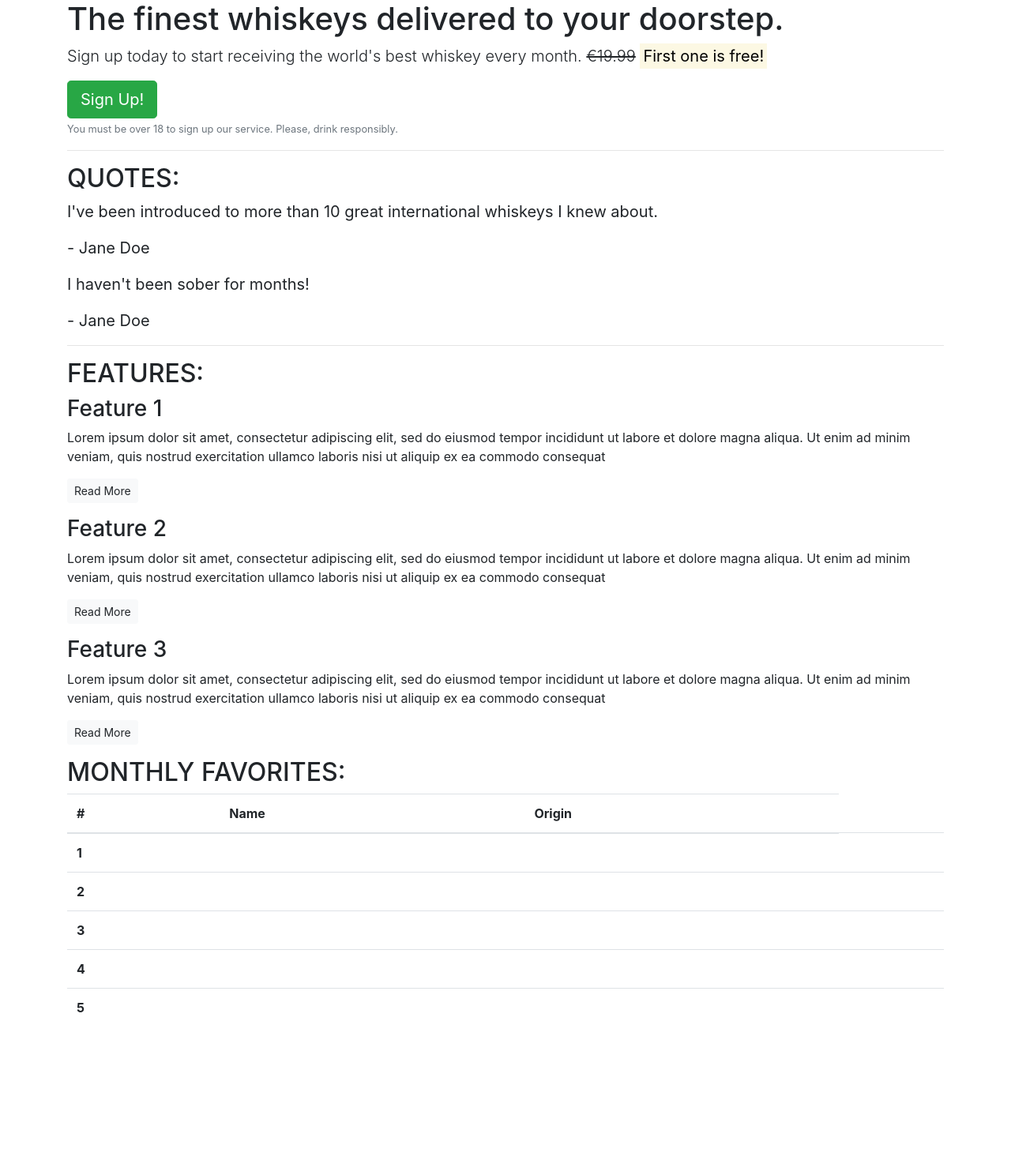
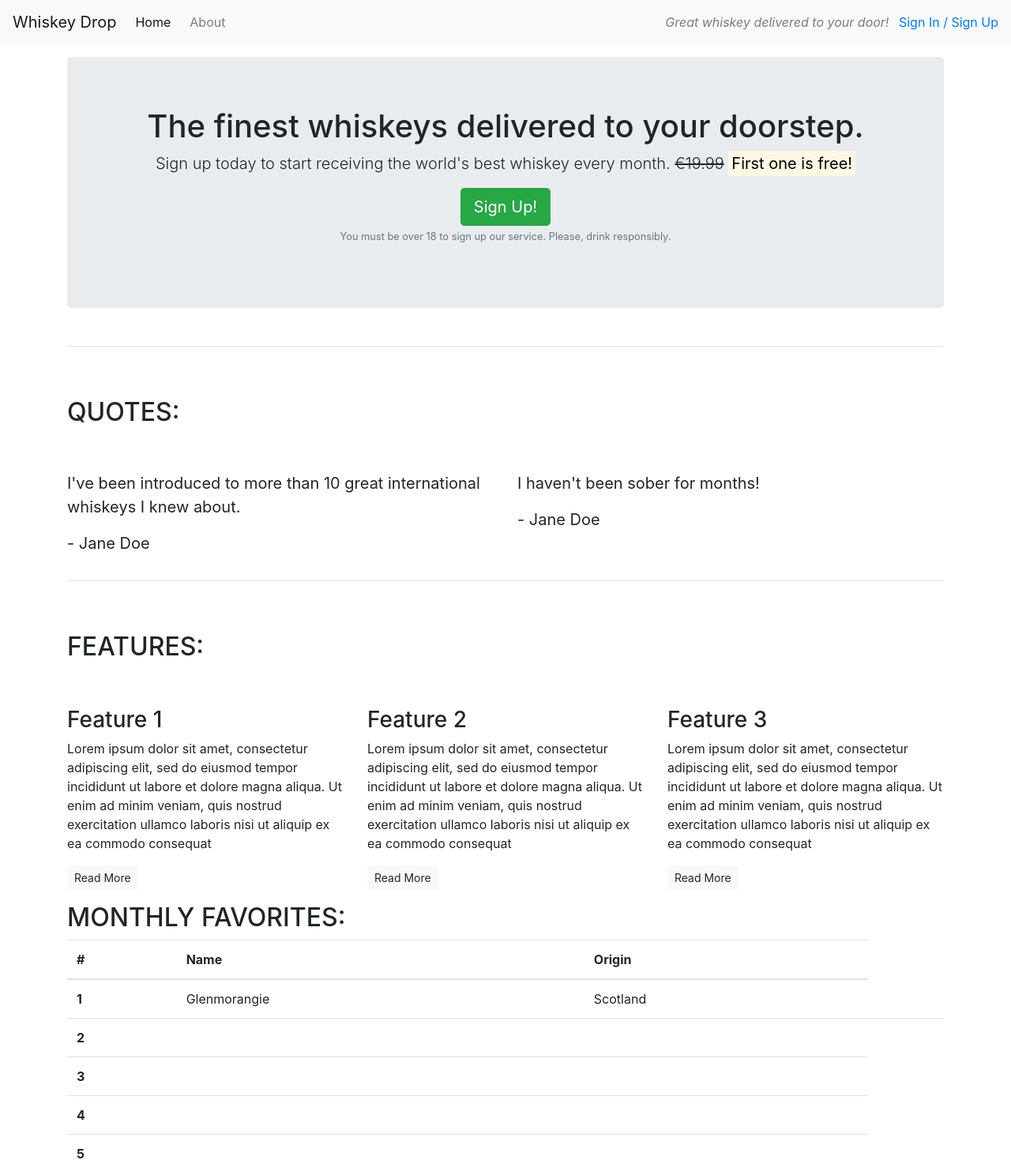
Before and after one commit to FrankRankmore/Bootstrap4, a plain HTML site: page index.html in a window 1280 px wide. Shown: the whole page at 79% size. Before the commit the page ends 1316 px from the top, so only its background shows below. Drawn offline with nearby package versions, Linux system fonts and the light colour scheme.

Commit message:
added new features

```diff
--- a/index.html
+++ b/index.html
@@ -13,36 +13,71 @@
         crossorigin="anonymous"></script>
 </head>
 <body>
-    <article class="container">
+    <nav class="navbar navbar-light bg-light navbar-expand-sm">
+        <a href="/" class="navbar-brand">Whiskey Drop</a>
+        <ul class="navbar-nav mr-auto">
+            <li class="active nav-item mr-2"><a class="nav-link" href="/">Home</a></li>
+            <li class="nav-item mr-2"><a class="nav-link" href="/about">About</a></li>
+            <li class="nav-item mr-2 d-block d-sm-none"><a class="nav-link" href="/login">Sign in / Sign Up</a></li>
+        </ul>
+        <div class="d-none d-md-block">
+        <p class="navbar-text my-auto mr-2"><i>Great whiskey delivered to your door!</i></p>
+        <a href="/login">Sign In / Sign Up</a>
+        </div>
+     </nav>
+    <article class="container mt-3">
         <!-- Callout-->
-        <section class="callout">
+        <div class="row">
+            <div class="col-12">
+            <section class="callout jumbotron text-center">
               <h1>The finest whiskeys delivered to your doorstep.</h1>
                 <p class="lead">Sign up today to start receiving the world's best whiskey every month.
-            <s>€19.99</s> <strong><mark>First one is free!</mark></strong></p>
+                <s class="d-none d-sm-inline">€19.99</s>
+                <span class="d-inline d-sm-none"><br></span>
+                <strong><mark>First one is free!</mark></strong></p>
                 <button class="btn btn-success btn-lg">Sign Up!</button>
                 <p class="text-muted"><small>You must be over 18 to sign up our service. Please, drink responsibly.</small></p>
             </section>
+            </div>
+        </div>
         <!-- /.callout-->
         <hr>
 
         <!-- Quotes -->
         <section class="quotes">
+            <div class="row">
+            <div class="col-12 my-5">
                 <h2 class="text-uppercase">Quotes:</h2>
+            </div>
+            </div>
+            <div class="row">
+                <div class="col-12 col-md-6">
                 <blockquote class="blockquote">
                     <p>I've been introduced to more than 10 great international whiskeys I knew about.</p>
                     <p>- Jane Doe</p>
                 </blockquote>
+                </div>
+                <div class="col-12 col-md-6">
                 <blockquote class="blockquote">
                     <p>I haven't been sober for months!</p>
                     <p>- Jane Doe</p>
                 </blockquote>
+                </div>
+                </div>
+            </div>
         </section>
         <!-- /.quotes -->
         <hr>
 
         <!-- Features -->
         <section class="features">
+            <div class="row">
+                <div class="col-12 my-5">
                 <h2 class="text-uppercase">Features:</h2>
+                </div>
+            </div>
+            <div class="row">
+                <div class="col-12 col-md-6 col-lg-4">
               <div class="feature">
                 <h3>Feature 1</h3>
                 <p>Lorem ipsum dolor sit amet, consectetur adipiscing elit,
@@ -51,6 +86,8 @@
                    ullamco laboris nisi ut aliquip ex ea commodo consequat</p>
                 <p><a class="btn btn-sm btn-light" href="">Read More</a></p>
                 </div>
+              </div>
+            <div class="col-12 col-md-6 col-lg-4">
               <div class="feature">
                 <h3>Feature 2</h3>
                 <p>Lorem ipsum dolor sit amet, consectetur adipiscing elit,
@@ -59,6 +96,8 @@
                     ullamco laboris nisi ut aliquip ex ea commodo consequat</p>
                 <p><a class="btn btn-sm btn-light" href="">Read More</a></p>
                 </div>
+              </div>
+            <div class="col-12 d-md-none d-lg-block col-lg-4">
               <div class="feature">
                 <h3>Feature 3</h3>
                 <p>Lorem ipsum dolor sit amet, consectetur adipiscing elit,
@@ -66,6 +105,8 @@
                     aliqua. Ut enim ad minim veniam, quis nostrud exercitation
                     ullamco laboris nisi ut aliquip ex ea commodo consequat</p>
                 <p><a class="btn btn-sm btn-light" href="">Read More</a></p>
+                </div>
+              </div>
             </div>
         </section>
         <!-- /.features -->
@@ -84,9 +125,8 @@
                 <tbody>
                     <tr>
                         <th scope="row">1</th>
-                        <td></td>
-                        <td></td>
-                        <td></td>
+                        <td>Glenmorangie</td>
+                        <td>Scotland</td>
                     </tr>
                     <tr>
                         <th scope="row">2</th>
@@ -98,17 +138,14 @@
                         <th scope="row">3</th>
                         <td></td>
                         <td></td>
-                        <td></td>
                     </tr>
                     <tr>
                         <th scope="row">4</th>
                         <td></td>
                         <td></td>
-                        <td></td>
                     </tr>
                     <tr>
                         <th scope="row">5</th>
-                        <td></td>
                         <td></td>
                         <td></td>
                     </tr>
```
Lines whose indentation alone changed are shown as unchanged.
